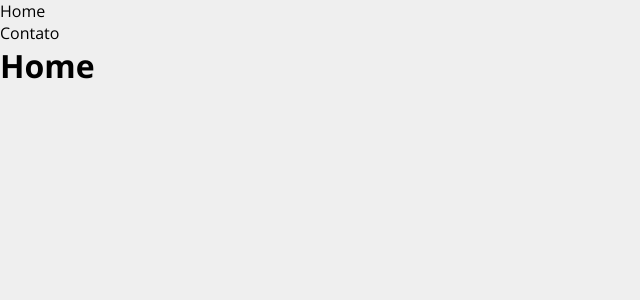
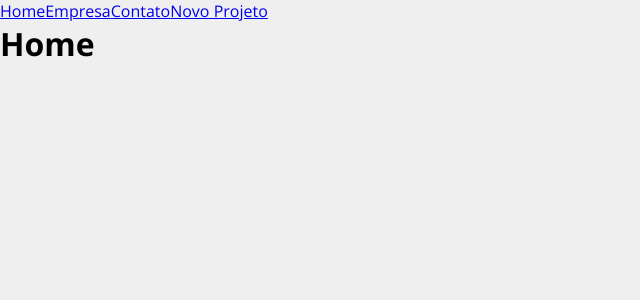
Before and after one commit to Matheussgsilva/costs, a React (Create React App) app: page / in a window 1280 px wide. Shown: the top 300 px of the page, without its empty margins (0-640 px from the left). Built offline with nearby package versions, Linux system fonts and the light colour scheme.

Commit message:
Create the Layout component

```diff
--- a/src/App.js
+++ b/src/App.js
@@ -1,21 +1,28 @@
-import {BrowserRouter as Router, Routes, Route} from 'react-router-dom'
+import {BrowserRouter as Router, Routes, Route, Link} from 'react-router-dom'
+import {Fragment} from 'react'
 import Home from './components/pages/Home';
 import Company from './components/pages/Company';
 import Contact from './components/pages/Contact';
 import NewProject from './components/pages/NewProject';
 
+import Container from './components/layout/Container';
+
 function App() {
   return (
     <Router>
-      <ul>
-        <li>Home</li>
-        <li>Contato</li>
-      </ul>
+      <div>
+        <Link to="/">Home</Link>
+        <Link to="/company">Empresa</Link>
+        <Link to="/contact">Contato</Link>
+        <Link to="/newproject">Novo Projeto</Link>
+      </div>
       <Routes>
-        <Route exact path="/" element={<Home/>}/>
-        <Route exact path="/company" element={<Company/>}/>
-        <Route exact path="/contact" element={<Contact/>}/>
-        <Route exact path="/newproject" element={<NewProject/>}/>
+        <Fragment customClass="min_height">
+          <Route path="/" element={<Home/>}/>
+          <Route path="/company" element={<Company/>}/>
+          <Route path="/contact" element={<Contact/>}/>
+          <Route path="/newproject" element={<NewProject/>}/>
+        </Fragment>
       </Routes>
     </Router>
   );
--- /dev/null
+++ b/src/components/layout/Container.js
@@ -0,0 +1,9 @@
+import styles from './Container.module.css'
+
+function Container(props) {
+    return <div className={`${styles.container} ${styles[props.customClass]}`}>
+        {props.children}
+        </div>
+}
+
+export default Container
--- /dev/null
+++ b/src/components/layout/Container.module.css
@@ -0,0 +1,20 @@
+.container {
+    max-width: 1200px;
+    display: flex;
+    justify-content: space-between;
+    margin: 0 auto;
+    flex-wrap: wrap;
+}
+
+.min_height {
+    min-height: 75%;
+}
+
+.start {
+    justify-content: flex-start;
+}
+
+.column {
+    flex-direction: column;
+    justify-content: flex-start;
+}
```
